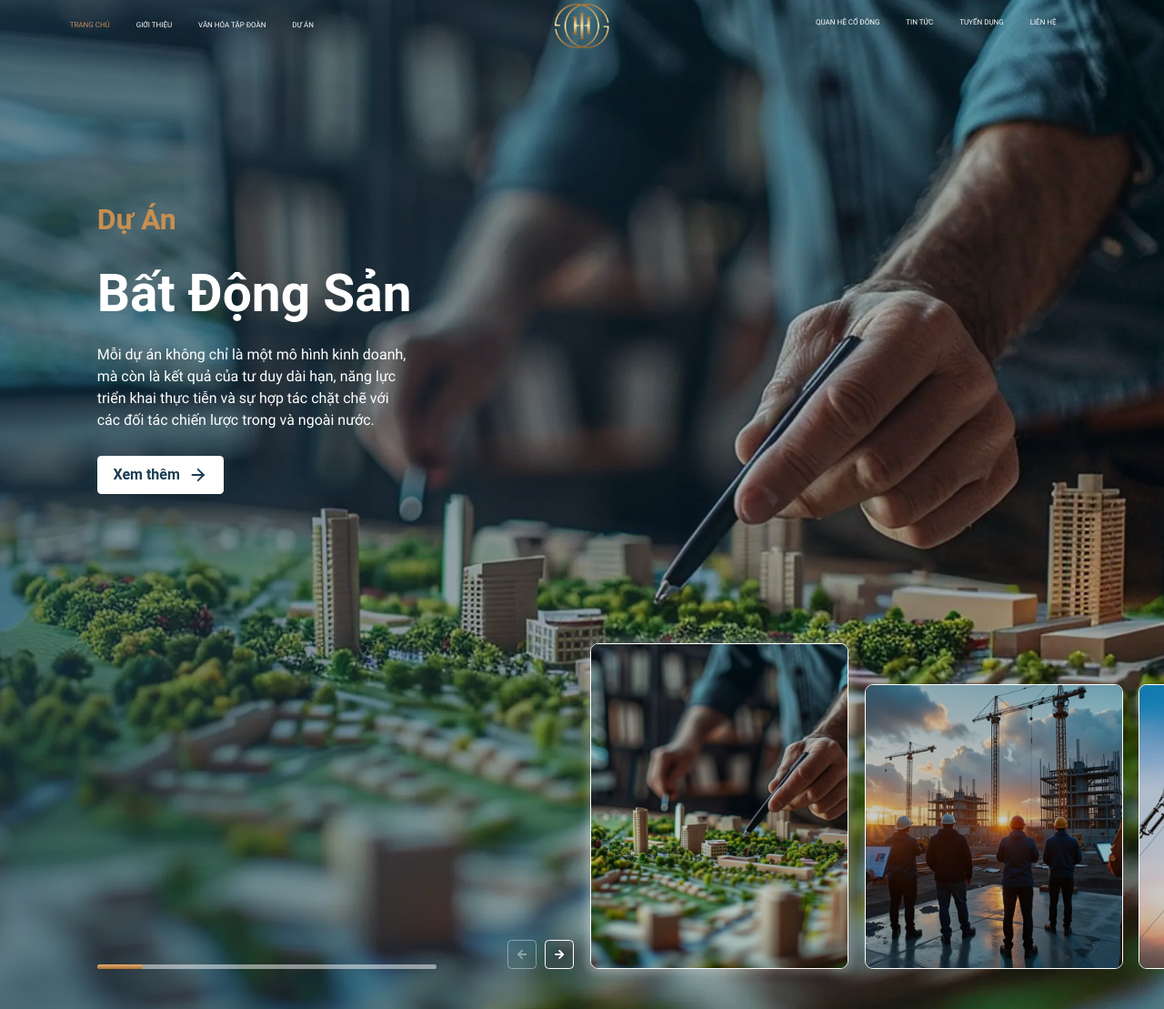
After one commit to trankhoan06/culture, a PHP site: page /project-hero.html in a window 1280 px wide. The commit adds this page. Shown: the whole page at 91% size. Run offline with PHP 8.4, Linux system fonts and the light colour scheme; some libraries are stand-ins or nearby versions; some web fonts are replaced.

Commit message:
adđ project hero

```diff
--- a/assets/css/global.css
+++ b/assets/css/global.css
@@ -15,10 +15,10 @@ html {
     }
   }
 
-  @media screen and (min-device-aspect-ratio: 16 / 8) {
+  @media screen and (min-device-aspect-ratio: 1912/1080) {
     @media screen and (min-width: 991px) {
       html {
-        font-size: 1.1vh;
+        font-size: 1vh;
       }
     }
   }
@@ -52,5 +52,14 @@ body{
 }
 .kl-container {
     max-width: 2560px;
-    padding-inline: 80px;
+    padding-inline: 12rem;
+    width: 100%;
+    margin-inline: auto;
 }
+.txt-36 {
+  font-size: 3.6rem;
+  line-height: 1.2em;
+}
+.kl-line {
+  overflow: hidden;
+}
--- /dev/null
+++ b/assets/css/project-hero.css
@@ -0,0 +1,222 @@
+.project_hero {
+  height: 100vh;
+  padding-block: 20vh 6vh;
+  position: relative;
+  overflow: hidden;
+
+  .kl-container {
+    position: relative;
+    z-index: 4;
+    display: flex;
+    padding-right: 0;
+    column-gap: .4rem;
+    height: 76vh;
+  }
+}
+
+.project_hero_content {
+  width: 59rem;
+  flex: none;
+  display: flex;
+  flex-direction: column;
+  justify-content: space-between;
+}
+
+.project_hero_swiper {
+  flex: 1;
+  width: 100%;
+  cursor: pointer;
+  overflow: visible;
+  width: 32rem;
+  margin-inline: 0;
+  /* padding-left: 1rem; */
+}
+.project_hero_swiper_wrap {
+  width: 100%;
+  overflow: hidden;
+  margin-top: auto;
+  padding-right: 4.4rem;
+  padding-left: 1.6rem;
+  padding-block: 2rem;
+  margin-bottom: -2rem;
+}
+
+.project_hero_swiper_slide {
+  width: 32rem;
+  border-radius: 1rem;
+  border: .2rem solid #FFF;
+  overflow: hidden;
+  margin-top: auto;
+  transition: box-shadow .4s ease;
+  &.swiper-slide-active {
+    box-shadow: 0px 0px 1rem .5rem rgba(255, 255, 255, 0.25);
+  .project_hero_swiper_slide_inner {
+      height: 40rem;
+    }
+  }
+}
+.project_hero_swiper_slide_inner {
+  height: 35rem;
+  transition: height ease .4s;
+}
+.project_hero_swiper {
+  margin-top: auto;
+}
+.project_hero_content_title_wrap {
+  display: grid;
+  grid-template-columns: 1fr;
+  transition: height ease .6s;
+  overflow: hidden;
+}
+
+.project_hero_content_label {
+  font-weight: 700;
+  color: #C78F50;
+  font-size: 3.6rem;
+  margin-bottom: 3.2rem;
+  line-height: 1.2;
+}
+
+.project_hero_content_title {
+  margin-bottom: 2.4rem;
+  font-size: 6.4rem !important;
+  grid-column: 1/-1;
+  grid-row: 1/2;
+  color: white !important;
+  font-weight: 700;
+  height: max-content;
+}
+
+.project_hero_content_sub {
+  max-width: 39rem;
+  color: white;
+  margin-bottom: 3rem;
+}
+
+.project_hero_overlay {
+  position: absolute;
+  inset: 0;
+  z-index: 2;
+  background: linear-gradient(90deg, rgba(26, 61, 84, 0.50) 0%, rgba(26, 61, 84, 0.00) 100%);
+}
+
+.project_hero_overlay_horizontal {
+  position: absolute;
+  left: 0;
+  top: 0;
+  height: 100%;
+  width: 40%;
+  z-index: 3;
+  background: linear-gradient(0deg, rgba(0, 0, 0, 0.00) 0%, rgba(0, 0, 0, 0.20) 100%);
+}
+
+.project_hero_bg {
+  position: absolute;
+  inset: 0;
+  z-index: 1;
+}
+
+.project_hero_bg_inner {
+  height: 100%;
+}
+
+.project_hero_content_btn {
+  padding: 1rem 2rem !important;
+  border-radius: .5rem;
+  background-color: white !important;
+  display: flex;
+  column-gap: 1rem;
+  width: max-content;
+  align-items: center;
+  font-size: 1.8rem;
+  line-height: 1em;
+  font-weight: 700;
+  border: none;
+  transition: background-color ease .4s;
+
+  * {
+    color: #1A3D54 !important;
+    transition: color ease .4s;
+  }
+
+  svg {
+    width: 2.4rem;
+    transition: transform .4s ease;
+  }
+
+  &.btn:hover {
+    background-color: #1A3D54 !important;
+
+    * {
+      color: white !important;
+    }
+
+    svg {
+      transform: translateX(.6rem);
+    }
+  }
+}
+.project_hero_bg {
+  display: grid;
+  grid-template-columns: 1fr;
+  pointer-events: none;
+}
+.project_hero_bg_inner {
+  grid-column: 1/2;
+  grid-row: 1/2;
+  opacity: 0;
+  transition: .6s ease opacity;
+  &.active {
+    opacity: 1;
+  }
+}
+.project_hero_control_main {
+  display: flex;
+  gap: 1rem;
+  flex: none;
+}
+
+.project_hero_control {
+  display: flex;
+  gap: 8.8rem;
+  align-items: end;
+}
+
+.project_hero_control_item {
+  color: white;
+  border: 1px solid white;
+  border-radius: .5rem;
+  background-color: transparent;
+  transition: background-color ease .4s;
+  cursor: pointer;
+  width: 3.6rem;
+  height: 3.6rem;
+  display: flex;
+  align-items: center;
+  justify-content: center;
+  &.swiper-button-disabled {
+    pointer-events: none;
+    opacity: .4;
+  }
+  svg {
+    width: 1.6rem;
+  }
+
+  &:hover {
+    background-color: white;
+    color: #1A3D54;
+
+  }
+}
+
+.project_hero_control_progress {
+  flex: 1;
+  border-radius: 1rem;
+  height: .5rem;
+  background: rgba(255, 255, 255, 0.50);
+  position: relative;
+  .swiper-scrollbar-drag{
+    border-radius: 1rem;
+    background:  linear-gradient(180deg, #E6AF6C 0%, #AA7136 100%);
+  }
+}
--- a/assets/js/project.js
+++ b/assets/js/project.js
@@ -0,0 +1,50 @@
+const parseRem = (input) => {
+  return (input / 10) * parseFloat($("html").css("font-size"));
+};
+
+function projectHero() {
+  let lastIndex=0;
+  let swiperHero = new Swiper(".project_hero_swiper", {
+    slidesPerView: 1,
+    spaceBetween: parseRem(20),
+    scrollbar: {
+      el: ".project_hero_control_progress",
+    },
+    navigation: {
+      nextEl: ".project_hero_control_next",
+      prevEl: ".project_hero_control_prev",
+    },
+    on: {
+      slideChange: function () {
+        activeTitle(this.activeIndex)
+        lastIndex = this.activeIndex;
+        const activeSlide = this.slides[this.activeIndex];
+        let dataTitle = $(activeSlide).attr('data-title');
+        $('.project_hero_content_btn').attr('data-scroll', dataTitle);
+        console.log('Slide changed! Index hiện tại là:', this.activeIndex);
+      }
+    }
+  });
+  let title =  new SplitType('.project_hero_content_title',{types: 'lines, words', lineClass: 'kl-line'})
+  gsap.set('.project_hero_content_title:not(:first-child) .word', {yPercent: 100})
+  let height = $('.project_hero_content_title').eq(0).outerHeight(true);
+  $('.project_hero_content_title_wrap').height(height);
+  function activeTitle (index) {
+    let height = $('.project_hero_content_title').eq(index).outerHeight(true);
+    $('.project_hero_bg_inner').removeClass('active');
+    $('.project_hero_bg_inner').eq(index).addClass('active');
+    gsap.fromTo($('.project_hero_bg_inner').eq(index).find('img'), {scale: 1.3}, {scale: 1, duration:1, easing: 'power4.in'})
+    $('.project_hero_content_title_wrap').height(height);
+    if(index > lastIndex) {
+      gsap.to('.project_hero_content_title.active .word', {yPercent: -100, stagger: .025})
+      gsap.to($('.project_hero_content_title').eq(index).find('.word'), {yPercent: 0, stagger: .025})
+    }
+    else{
+      gsap.to('.project_hero_content_title.active .word', {yPercent: 100, stagger: .025})
+      gsap.to($('.project_hero_content_title').eq(index).find('.word'), {yPercent: 0, stagger: .025})
+    }
+    $('.project_hero_content_title').removeClass('active')
+    $('.project_hero_content_title').eq(index).addClass('active')
+  }
+}
+projectHero();
--- /dev/null
+++ b/project-hero.html
@@ -0,0 +1,191 @@
+<!DOCTYPE html>
+<html lang="en">
+
+<head>
+  <meta charset="UTF-8">
+  <meta name="viewport" content="width=device-width, initial-scale=1.0">
+  <link href="https://cdn.jsdelivr.net/npm/bootstrap@5.3.3/dist/css/bootstrap.min.css" rel="stylesheet" />
+  <link rel="stylesheet" href="https://cdn.jsdelivr.net/npm/swiper@11/swiper-bundle.min.css" />
+  <link rel="stylesheet" href="./assets/css/style.css">
+  <link rel="stylesheet" href="./assets/css/global.css">
+  <link rel="stylesheet" href="./assets/css/project.css">
+  <link rel="stylesheet" href="./assets/css/project-hero.css">
+  <title>Document</title>
+</head>
+
+<body>
+  <header id="mainHeader" class="main-header">
+    <div class="container position-relative">
+      <div class="d-flex justify-content-between align-items-center flex-wrap">
+        <!-- Left Nav -->
+        <ul class="nav">
+          <li class="nav-item">
+            <a class="nav-link active" href="/">Trang chủ</a>
+          </li>
+          <li class="nav-item">
+            <a class="nav-link" href="gioi-thieu.html">Giới thiệu</a>
+          </li>
+          <li class="nav-item">
+            <a class="nav-link" href="van-hoa-tap-doan.html">Văn hóa tập đoàn</a>
+          </li>
+          <li class="nav-item"><a class="nav-link" href="#">Dự án</a></li>
+        </ul>
+
+        <!-- Center Logo -->
+        <div class="nav-center-logo logo">
+          <img src="assets/img/logo-mau.png" alt="logo" />
+        </div>
+
+        <!-- Right Nav -->
+        <ul class="nav ms-auto">
+          <li class="nav-item">
+            <a class="nav-link" href="#">Quan hệ cổ đông</a>
+          </li>
+          <li class="nav-item"><a class="nav-link" href="#">Tin tức</a></li>
+          <li class="nav-item">
+            <a class="nav-link" href="#">Tuyển dụng</a>
+          </li>
+          <li class="nav-item"><a class="nav-link" href="#">Liên hệ</a></li>
+          <li class="nav-item">
+            <span class="nav-link language-selector">
+              <i class="fa-solid fa-globe"></i>
+              <i class="fa-solid fa-chevron-down"></i>
+            </span>
+          </li>
+        </ul>
+      </div>
+    </div>
+  </header>
+
+  <div class="header_mobile">
+    <!-- Nút menu mobile (3 gạch) -->
+    <div class="mobile-menu-toggle d-xl-none">
+      <div class="bar1"></div>
+      <div class="bar2"></div>
+      <div class="bar3"></div>
+    </div>
+    <!-- Mobile logo -->
+    <div class="mobile-logo container d-xl-none">
+      <img src="assets/img/logo-mau.png" alt="logo" />
+    </div>
+  </div>
+  <section class="project_hero">
+    <div class="project_hero_overlay"></div>
+    <div class="project_hero_bg">
+      <div class="project_hero_bg_inner project_hero_bg_inner_1 image__fullfill active" data-title="bds">
+        <img src="./assets/img/project-hero.webp" alt="">
+      </div>
+      <div class="project_hero_bg_inner project_hero_bg_inner_1 image__fullfill" data-title="htgt">
+        <img src="./assets/img/project-hero2.webp" alt="">
+      </div>
+      <div class="project_hero_bg_inner project_hero_bg_inner_1 image__fullfill"data-title="dthtvt">
+        <img src="./assets/img/project-hero3.webp" alt="">
+      </div>
+      <div class="project_hero_bg_inner project_hero_bg_inner_1 image__fullfill" data-title="dvyt">
+        <img src="./assets/img/project-hero4.webp" alt="">
+      </div>
+      <div class="project_hero_bg_inner project_hero_bg_inner_1 image__fullfill" data-title="ks">
+        <img src="./assets/img/project-hero5.webp" alt="">
+      </div>
+      <div class="project_hero_bg_inner project_hero_bg_inner_1 image__fullfill" data-title="phg">
+        <img src="./assets/img/project-hero6.webp" alt="">
+      </div>
+      <div class="project_hero_bg_inner project_hero_bg_inner_1 image__fullfill" data-title="xnk">
+        <img src="./assets/img/project-hero7.webp" alt="">
+      </div>
+    </div>
+    <div class="kl-container">
+      <div class="project_hero_content">
+        <div class="project_hero_content_inner">
+          <div class="project_hero_content_label">Dự Án</div>
+          <div class="project_hero_content_title_wrap">
+            <h1 class="project_hero_content_title active" data-title="bds">Bất Động Sản</h1>
+            <h2 class="project_hero_content_title" data-title="htgt">Hạ Tầng Giao Thông</h2>
+            <h2 class="project_hero_content_title" data-title="dthtvt">Đầu Tư Hạ Tầng Viễn Thông</h2>
+            <h2 class="project_hero_content_title" data-title="dvyt">Dịch Vụ Y Tế</h2>
+            <h2 class="project_hero_content_title" data-title="ks">Khoáng Sản</h2>
+            <h2 class="project_hero_content_title" data-title="phg">Phát Hành Game & Giáo Dục <br>Trực Tuyến</h2>
+            <h2 class="project_hero_content_title" data-title="xnk">Xuất Nhập Khẩu & Dịch Vụ</h2>
+          </div>
+          <div class="project_hero_content_sub">Mỗi dự án không chỉ là một mô hình kinh doanh, mà còn là kết quả của tư duy dài hạn, năng lực triển khai thực tiễn và sự hợp tác chặt chẽ với các đối tác chiến lược trong và ngoài nước.</div>
+          <a href="" class="btn project_hero_content_btn" data-scroll="bds">
+            <span>Xem thêm</span>
+            <div class="project_hero_content_ic">
+              <svg width="24" height="24" viewBox="0 0 24 24" fill="none" xmlns="http://www.w3.org/2000/svg">
+                <path d="M5 12H19" stroke="currentColor" stroke-width="2" stroke-linecap="round" stroke-linejoin="round"/>
+                <path d="M12 5L19 12L12 19" stroke="currentColor" stroke-width="2" stroke-linecap="round" stroke-linejoin="round"/>
+              </svg>
+            </div>
+          </a>
+        </div>
+        <div class="project_hero_control">
+          <div class="project_hero_control_progress"></div>
+          <div class="project_hero_control_main">
+            <div class="project_hero_control_item project_hero_control_prev">
+              <svg width="16" height="16" viewBox="0 0 16 16" fill="none" xmlns="http://www.w3.org/2000/svg">
+                <path d="M12.6663 8H3.33301" stroke="currentColor" stroke-width="2" stroke-linecap="round" stroke-linejoin="round"/>
+                <path d="M7.99967 12.6693L3.33301 8.0026L7.99967 3.33594" stroke="currentColor" stroke-width="2" stroke-linecap="round" stroke-linejoin="round"/>
+              </svg>
+            </div>
+            <div class="project_hero_control_item project_hero_control_next">
+              <svg width="16" height="16" viewBox="0 0 16 16" fill="none" xmlns="http://www.w3.org/2000/svg">
+                <path d="M3.33301 8H12.6663" stroke="currentColor" stroke-width="2" stroke-linecap="round" stroke-linejoin="round"/>
+                <path d="M8 3.33594L12.6667 8.0026L8 12.6693" stroke="currentColor" stroke-width="2" stroke-linecap="round" stroke-linejoin="round"/>
+                </svg>
+            </div>
+          </div>
+        </div>
+      </div>
+      <div class="project_hero_swiper_wrap">
+        <div class="project_hero_swiper swiper">
+          <div class="project_hero_swiper_wrapper swiper-wrapper">
+            <div class="swiper-slide project_hero_swiper_slide" data-title="bds">
+              <div class="project_hero_swiper_slide_inner image__fullfill">
+                <img src="./assets/img/project-hero.webp" alt="">
+              </div>
+            </div>
+            <div class="swiper-slide project_hero_swiper_slide" data-title="htgt">
+              <div class="project_hero_swiper_slide_inner image__fullfill">
+                <img src="./assets/img/project-hero2.webp" alt="">
+              </div>
+            </div>
+            <div class="swiper-slide project_hero_swiper_slide" data-title="dthtvt">
+              <div class="project_hero_swiper_slide_inner image__fullfill">
+                <img src="./assets/img/project-hero3.webp" alt="">
+              </div>
+            </div>
+            <div class="swiper-slide project_hero_swiper_slide" data-title="dvyt">
+              <div class="project_hero_swiper_slide_inner image__fullfill">
+                <img src="./assets/img/project-hero4.webp" alt="">
+              </div>
+            </div>
+            <div class="swiper-slide project_hero_swiper_slide" data-title="ks">
+              <div class="project_hero_swiper_slide_inner image__fullfill">
+                <img src="./assets/img/project-hero5.webp" alt="">
+              </div>
+            </div>
+            <div class="swiper-slide project_hero_swiper_slide" data-title="phg">
+              <div class="project_hero_swiper_slide_inner image__fullfill">
+                <img src="./assets/img/project-hero6.webp" alt="">
+              </div>
+            </div>
+            <div class="swiper-slide project_hero_swiper_slide" data-title="xnk">
+              <div class="project_hero_swiper_slide_inner image__fullfill">
+                <img src="./assets/img/project-hero7.webp" alt="">
+              </div>
+            </div>
+          </div>
+        </div>
+      </div>
+    </div>
+  </section>
+</body>
+<script src="https://code.jquery.com/jquery-3.7.1.min.js" integrity="sha256-/JqT3SQfawRcv/BIHPThkBvs0OEvtFFmqPF/lYI/Cxo=" crossorigin="anonymous"></script>
+<script  src="https://cdn.jsdelivr.net/npm/gsap@3.12.5/dist/gsap.min.js"></script>
+<script  src="https://cdn.jsdelivr.net/npm/gsap@3.12.5/dist/ScrollTrigger.min.js"></script>
+<script  src="https://cdn.jsdelivr.net/npm/split-type@0.3.4/umd/index.min.js"></script>
+<script src="https://cdn.jsdelivr.net/npm/swiper@11/swiper-bundle.min.js"></script>
+<script src="./assets/js/project.js"></script>
+<script src="./assets/js/main.js"></script>
+
+</html>
--- a/project.html
+++ b/project.html
@@ -8,6 +8,7 @@
       href="https://cdn.jsdelivr.net/npm/bootstrap@5.3.3/dist/css/bootstrap.min.css"
       rel="stylesheet"
     />
+    <link rel="stylesheet" href="https://cdn.jsdelivr.net/npm/swiper@11/swiper-bundle.min.css" />
     <link rel="stylesheet" href="./assets/css/style.css">
     <link rel="stylesheet" href="./assets/css/global.css">
     <link rel="stylesheet" href="./assets/css/project.css">
```
Also changed, not shown: assets/img/project-hero.webp (added), assets/img/project-hero2.webp (added), assets/img/project-hero3.webp (added), assets/img/project-hero4.webp (added), assets/img/project-hero5.webp (added), assets/img/project-hero6.webp (added), assets/img/project-hero7.webp (added).
